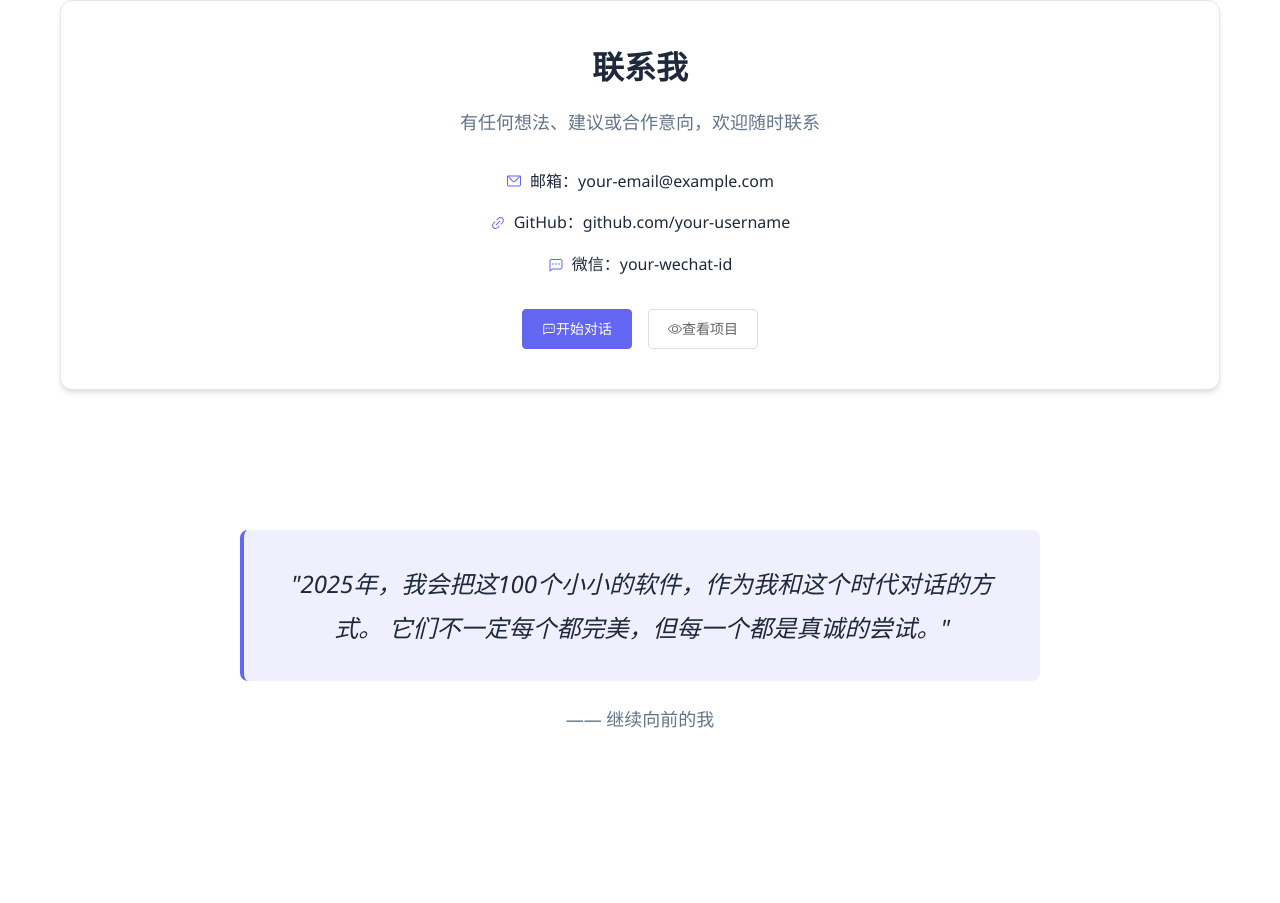
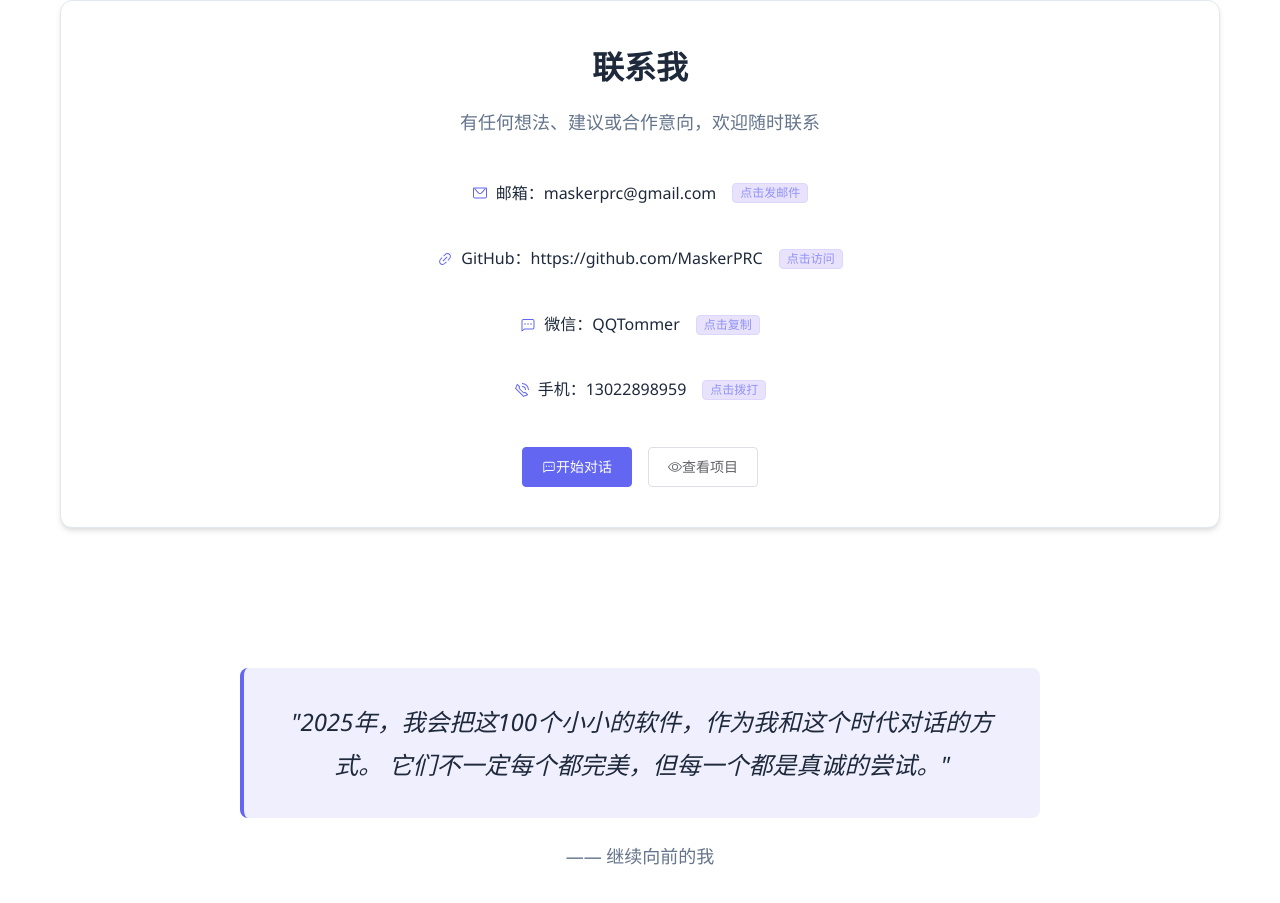
Before and after one commit to MaskerPRC/meta-dashboard, a Vue app in the folder client/: page /about in a window 1280 px wide. Shown: the part 2945-3848 px from the top of the page. Before the commit the page ends 3739 px from the top, so only its background shows below. Built offline with nearby package versions, Linux system fonts and the light colour scheme; no server answers.

Commit message:
添加个人联系信息

```diff
--- a/client/src/views/About.vue
+++ b/client/src/views/About.vue
@@ -241,17 +241,25 @@
           </p>
 
           <div class="contact-methods">
-            <div class="contact-item">
+            <div class="contact-item interactive" @click="openEmail">
               <el-icon><Message /></el-icon>
-              <span>邮箱：your-email@example.com</span>
+              <span>邮箱：maskerprc@gmail.com</span>
+              <el-tag size="small" class="action-hint">点击发邮件</el-tag>
             </div>
-            <div class="contact-item">
+            <div class="contact-item interactive" @click="openGithub">
               <el-icon><Link /></el-icon>
-              <span>GitHub：github.com/your-username</span>
+              <span>GitHub：https://github.com/MaskerPRC</span>
+              <el-tag size="small" class="action-hint">点击访问</el-tag>
             </div>
-            <div class="contact-item">
+            <div class="contact-item interactive" @click="copyWechat">
               <el-icon><ChatDotSquare /></el-icon>
-              <span>微信：your-wechat-id</span>
+              <span>微信：QQTommer</span>
+              <el-tag size="small" class="action-hint">点击复制</el-tag>
+            </div>
+            <div class="contact-item interactive" @click="callPhone">
+              <el-icon><Phone /></el-icon>
+              <span>手机：13022898959</span>
+              <el-tag size="small" class="action-hint">点击拨打</el-tag>
             </div>
           </div>
 
@@ -286,10 +294,11 @@
 
 <script setup>
 import { ref, onMounted } from 'vue'
+import { ElMessage } from 'element-plus'
 import { useProjectsStore } from '../stores/projects'
 import {
   Cpu, ArrowUp, Connection, Monitor, Platform, Upload,
-  ChatDotSquare, Share, Trophy, Message, Link, View
+  ChatDotSquare, Share, Trophy, Message, Link, View, Phone
 } from '@element-plus/icons-vue'
 
 const projectsStore = useProjectsStore()
@@ -310,6 +319,38 @@ const backendTech = ref([
 const deployPlatforms = ref([
   'Vercel', 'Netlify', 'Railway', 'Render', 'Cloudflare', 'AWS', 'Zeabur'
 ])
+
+// 联系方式交互方法
+const openEmail = () => {
+  window.location.href = 'mailto:maskerprc@gmail.com?subject=关于100个AI产品挑战&body=您好，我看到了您的100个AI产品挑战...'
+  ElMessage.success('正在打开邮件客户端...')
+}
+
+const openGithub = () => {
+  window.open('https://github.com/MaskerPRC', '_blank')
+  ElMessage.success('正在打开GitHub页面...')
+}
+
+const copyWechat = async () => {
+  try {
+    await navigator.clipboard.writeText('QQTommer')
+    ElMessage.success('微信号已复制到剪贴板！可以打开微信搜索添加好友')
+  } catch (err) {
+    // 降级处理：创建临时文本域来复制
+    const textArea = document.createElement('textarea')
+    textArea.value = 'QQTommer'
+    document.body.appendChild(textArea)
+    textArea.select()
+    document.execCommand('copy')
+    document.body.removeChild(textArea)
+    ElMessage.success('微信号已复制到剪贴板！可以打开微信搜索添加好友')
+  }
+}
+
+const callPhone = () => {
+  window.location.href = 'tel:13022898959'
+  ElMessage.success('正在启动拨号功能...')
+}
 
 onMounted(() => {
   // 获取项目统计数据
@@ -584,9 +625,42 @@ onMounted(() => {
           justify-content: center;
           gap: 8px;
           color: var(--ai-text-primary);
+          padding: 12px 16px;
+          border-radius: 8px;
+          transition: all 0.3s ease;
 
           .el-icon {
             color: var(--ai-primary);
+            transition: all 0.3s ease;
+          }
+
+          .action-hint {
+            margin-left: 8px;
+            opacity: 0.7;
+            transition: opacity 0.3s ease;
+          }
+
+          &.interactive {
+            cursor: pointer;
+
+            &:hover {
+              background: var(--ai-bg-secondary);
+              transform: translateY(-2px);
+              box-shadow: 0 4px 12px rgba(0, 0, 0, 0.1);
+
+              .el-icon {
+                color: var(--ai-secondary);
+                transform: scale(1.1);
+              }
+
+              .action-hint {
+                opacity: 1;
+              }
+            }
+
+            &:active {
+              transform: translateY(0);
+            }
           }
         }
       }
```
